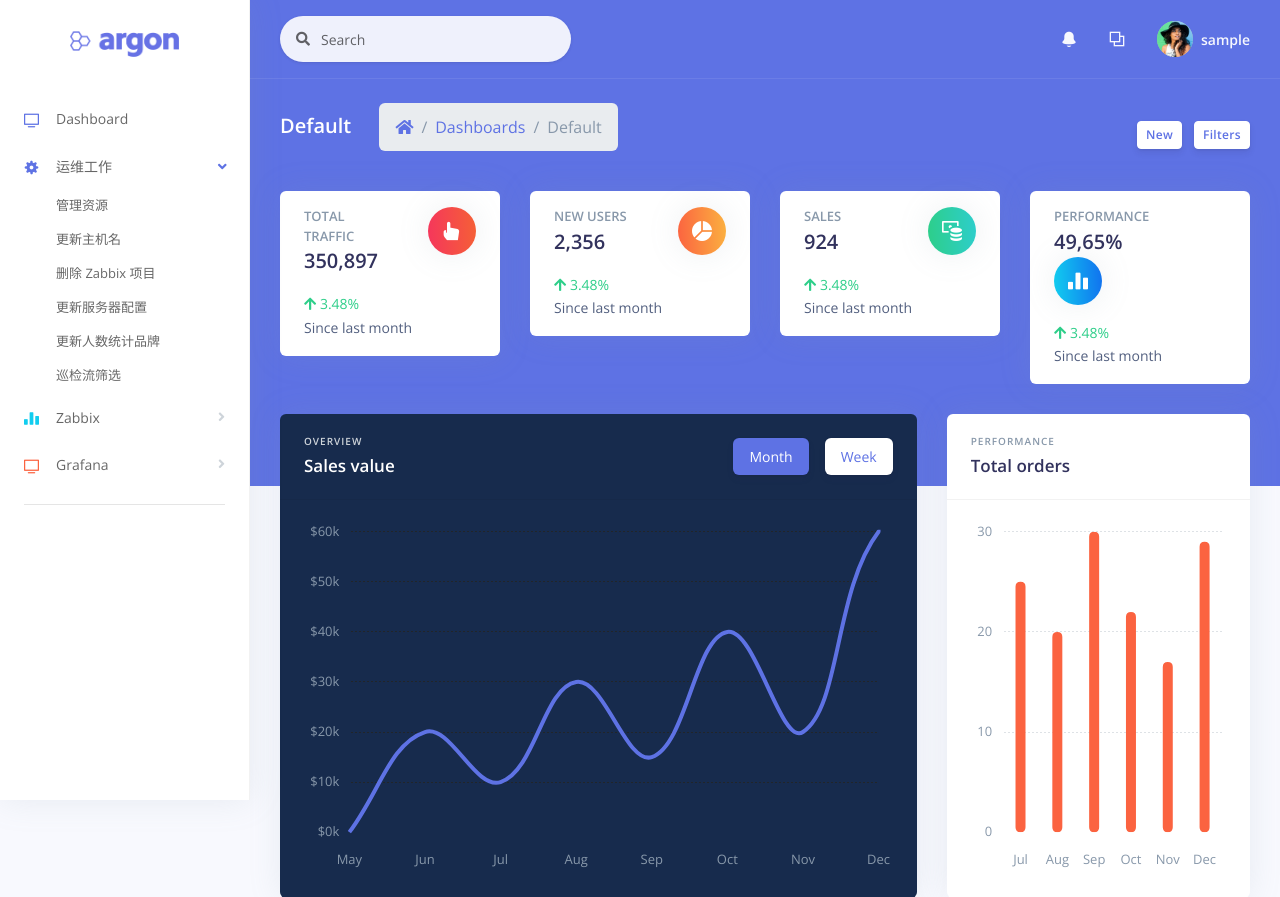
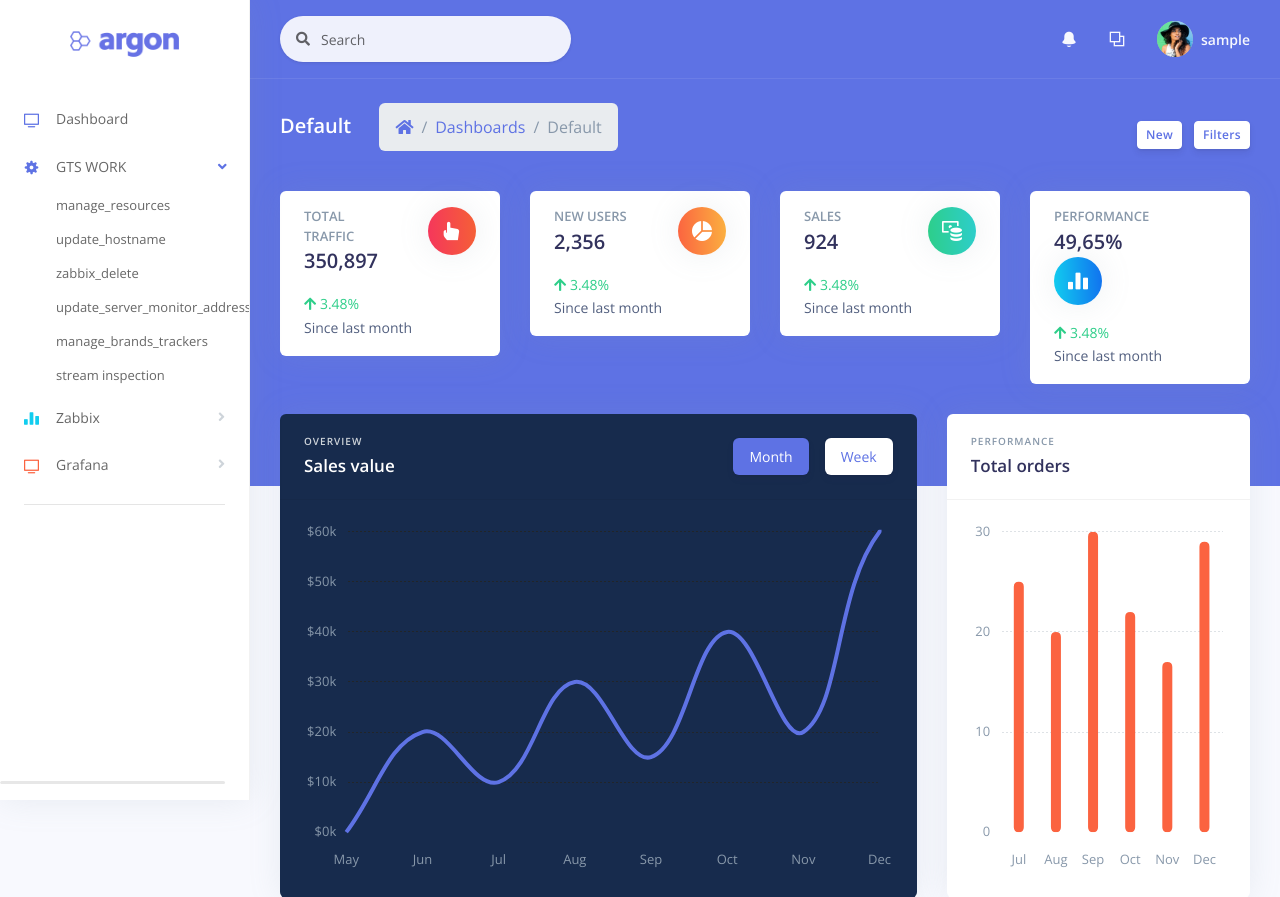
Before and after one commit to zhd55420/argon-gts-m, a Django app: page / in a window 1280 px wide, after a click on "GTS WORK". Shown: the top 897 px of the page. Run offline with Django 3.2, Linux system fonts and the light colour scheme; the visitor is signed in with stand-in values (Sample User, id 1); parts of the project's set-up code (start-up, migrations or seed data) failed here and were passed over; some libraries are stand-ins or nearby versions.

Commit message:
fix:页面导航改为英文

```diff
--- a/apps/templates/hostname_updater/select_zabbix_telegraf_config.html
+++ b/apps/templates/hostname_updater/select_zabbix_telegraf_config.html
@@ -42,7 +42,7 @@
                             <div class="form-group">
                                 <label for="bulk_input">Bulk Input:</label>
                                 <textarea id="bulk_input" name="bulk_input" class="form-control" rows="5" required></textarea>
-                                <p class="text-muted">For bulk input, each line should be in the format: <code>IP, New Hostname</code></p>
+                                <p class="text-muted">For bulk input, each line should be in the format: <code>IP,Hostname</code></p>
                             </div>
                             <!-- Zabbix and Telegraf Config Selection -->
                             <div class="form-group">
--- a/apps/templates/includes/sidenav.html
+++ b/apps/templates/includes/sidenav.html
@@ -21,26 +21,26 @@
           <li class="nav-item">
             <a class="nav-link" href="#navbar-maintenance" data-toggle="collapse" role="button" aria-expanded="false" aria-controls="navbar-maintenance">
               <i class="ni ni-settings-gear-65 text-primary"></i>
-              <span class="nav-link-text">运维工作</span>
+              <span class="nav-link-text">GTS WORK</span>
             </a>
             <div class="collapse" id="navbar-maintenance">
               <ul class="nav nav-sm flex-column">
                 <li class="nav-item">
-                  <a href="{% url 'manage_resources' %}" class="nav-link">管理资源</a>
+                  <a href="{% url 'manage_resources' %}" class="nav-link">manage_resources</a>
                 </li>
                 <li class="nav-item">
-                  <a href="{% url 'update_hostname' %}" class="nav-link">更新主机名</a>
+                  <a href="{% url 'update_hostname' %}" class="nav-link">update_hostname</a>
                 </li>
                 <li class="nav-item">
-                  <a href="{% url 'zabbix_delete' %}" class="nav-link">删除 Zabbix 项目</a>
+                  <a href="{% url 'zabbix_delete' %}" class="nav-link">zabbix_delete</a>
                 </li>
                 <li class="nav-item">
-                  <a href="{% url 'select_zabbix_telegraf_config' %}" class="nav-link">更新服务器配置</a>
+                  <a href="{% url 'select_zabbix_telegraf_config' %}" class="nav-link">update_server_monitor_address</a>
                 </li>
                 <li class="nav-item">
-                  <a href="{% url 'manage_brands_trackers' %}" class="nav-link">更新人数统计品牌</a>
+                  <a href="{% url 'manage_brands_trackers' %}" class="nav-link">manage_brands_trackers</a>
                 <li class="nav-item">
-                  <a href="{% url 'json_filter' %}" class="nav-link">巡检流筛选</a>
+                  <a href="{% url 'json_filter' %}" class="nav-link">stream inspection</a>
                 </li>
               </ul>
             </div>
```
